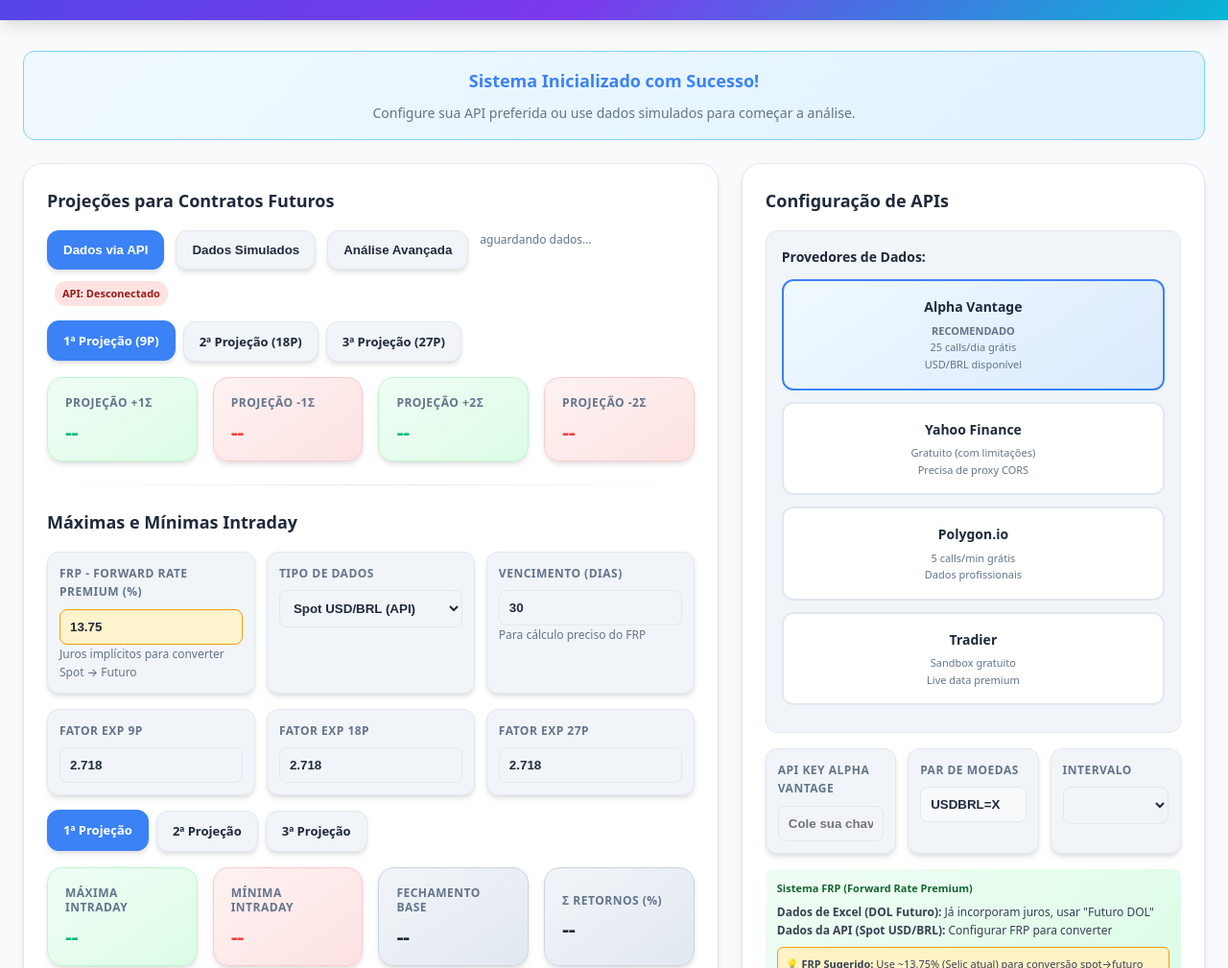
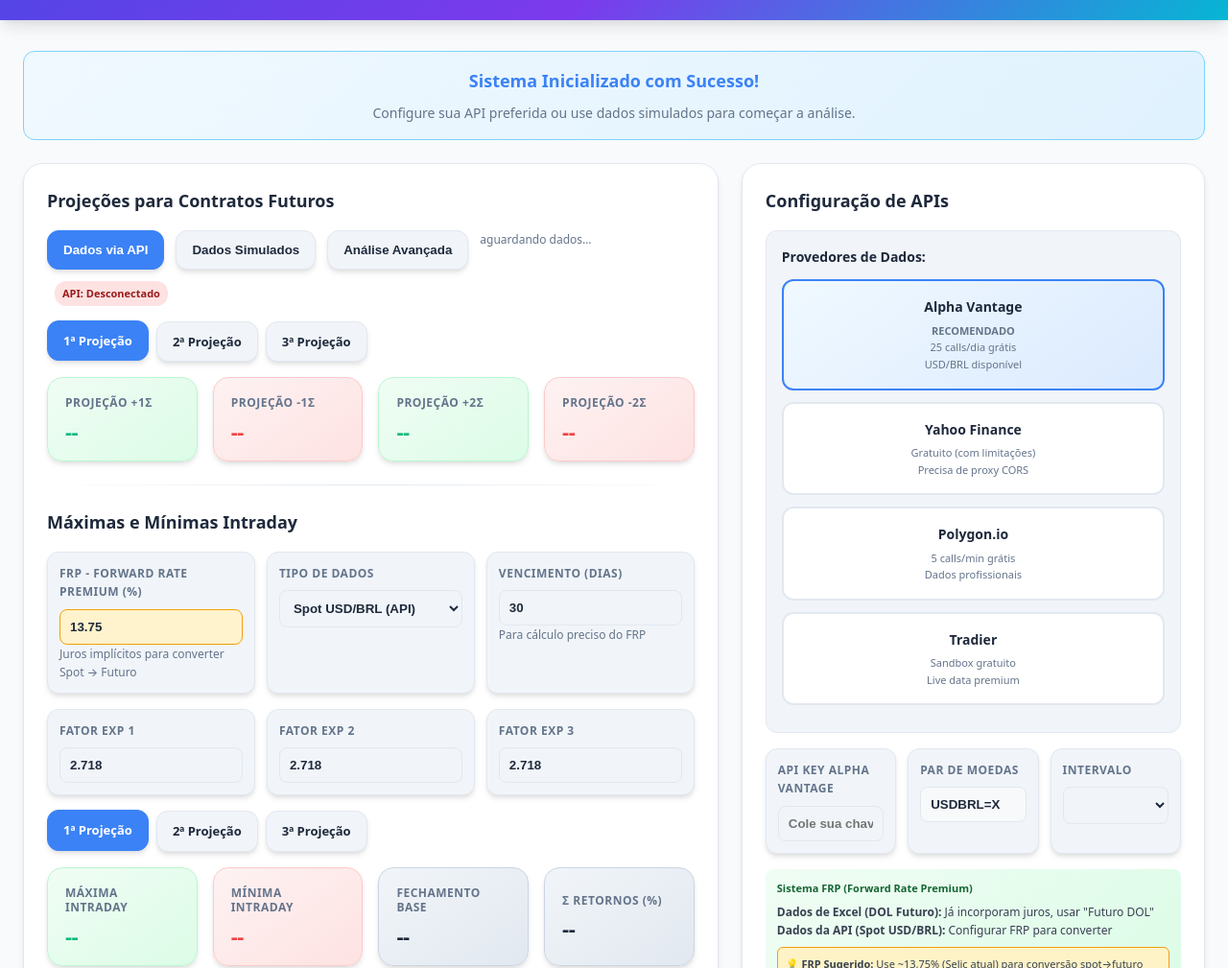
Before and after one commit to Asuroinvest/SistemaGarch, a plain HTML site: page dashboard-garch.html in a window 1280 px wide. Shown: the part 91-1100 px from the top of the page at 96% size. Drawn offline with Linux system fonts and the light colour scheme; sample sign-in values are in the browser's storage.

Commit message:
Update dashboard-garch.html

```diff
--- a/dashboard-garch.html
+++ b/dashboard-garch.html
@@ -646,9 +646,9 @@
         </div>
 
         <div class="periods" id="forecastTabs">
-          <div class="tab active" data-period="9">1ª Projeção (9P)</div>
-          <div class="tab" data-period="18">2ª Projeção (18P)</div>
-          <div class="tab" data-period="27">3ª Projeção (27P)</div>
+          <div class="tab active" data-period="9">1ª Projeção </div>
+          <div class="tab" data-period="18">2ª Projeção </div>
+          <div class="tab" data-period="27">3ª Projeção </div>
         </div>
 
         <div class="cards" id="forecastCards">
@@ -683,15 +683,15 @@
 
         <div class="inputs">
           <div class="input">
-            <label for="exp9">Fator EXP 9P</label>
+            <label for="exp9">Fator EXP 1</label>
             <input id="exp9" type="number" step="0.1" value="2.718" />
           </div>
           <div class="input">
-            <label for="exp18">Fator EXP 18P</label>
+            <label for="exp18">Fator EXP 2</label>
             <input id="exp18" type="number" step="0.1" value="2.718" />
           </div>
           <div class="input">
-            <label for="exp27">Fator EXP 27P</label>
+            <label for="exp27">Fator EXP 3</label>
             <input id="exp27" type="number" step="0.1" value="2.718" />
           </div>
         </div>
@@ -1966,4 +1966,5 @@ calculateFairPrices() {
     });
   </script>
 </body>
+
 </html>
```
